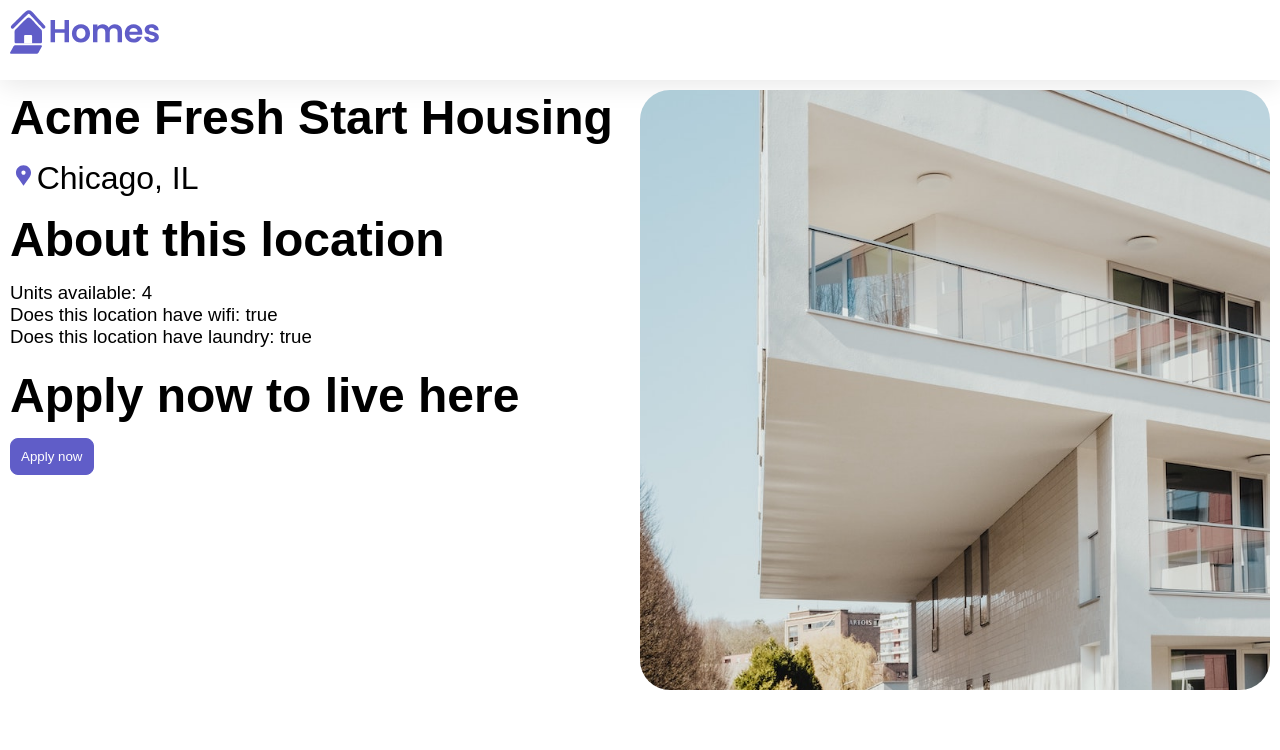
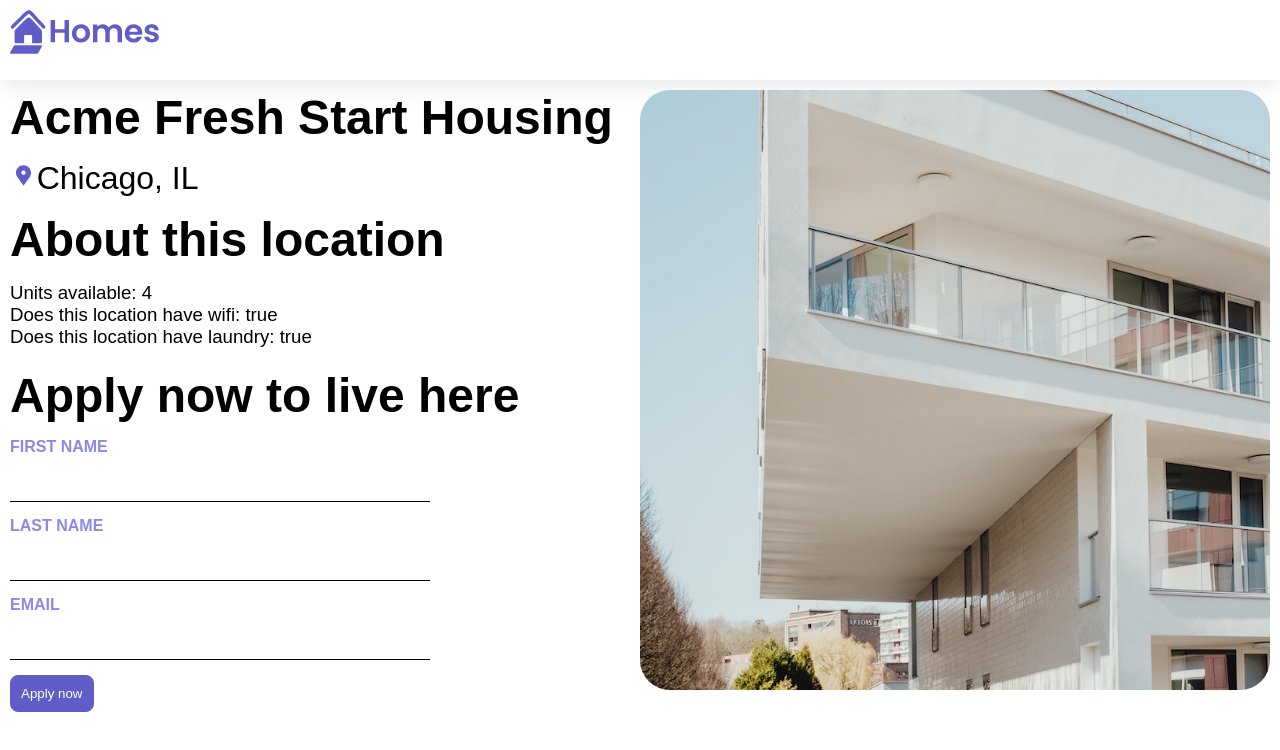
Before and after one commit to kosti996/homesApp, an Angular app: page /details/0 in a window 1280 px wide. Shown: the top 750 px of the page. Built offline with nearby package versions, Linux system fonts and the light colour scheme.

Commit message:
added form

```diff
--- a/src/app/details/details.component.html
+++ b/src/app/details/details.component.html
@@ -14,6 +14,17 @@
     </section>
     <section class="listing-apply">
         <h2 class="listing-heading">Apply now to live here</h2>
-        <button class="primary">Apply now</button>
+        <form [formGroup]="applyForm" (submit)="submitApplication()">
+            <label for="first-name">First Name</label>
+            <input id="first-name" type="text" formControlName="firstName">
+
+            <label for="last-name">Last Name</label>
+            <input id="last-name" type="text" formControlName="lastName">
+
+            <label for="email">Email</label>
+            <input id="email" type="email" formControlName="email">
+
+            <button type="submit" class="primary">Apply now</button>
+        </form>
     </section>
 </article>
--- a/src/app/details/details.component.ts
+++ b/src/app/details/details.component.ts
@@ -3,11 +3,12 @@
 import { ActivatedRoute } from '@angular/router';
 import { HousingService } from '../housing.service';
 import { HousingLocation } from '../housing-location';
+import { FormControl, FormGroup, ReactiveFormsModule } from '@angular/forms';
 
 @Component({
   selector: 'app-details',
   standalone: true,
-  imports: [CommonModule],
+  imports: [CommonModule, ReactiveFormsModule],
   templateUrl: './details.component.html',
   styleUrls: ['./details.component.css']
 })
@@ -15,9 +16,24 @@
   route: ActivatedRoute = inject(ActivatedRoute);
   housingService = inject(HousingService);
   housingLocation: HousingLocation | undefined;
+  applyForm = new FormGroup(
+    {
+      firstName: new FormControl(''),
+      lastName: new FormControl(''),
+      email: new FormControl('')
+    }
+  );
 
   constructor() {
     const housingLocationId = Number(this.route.snapshot.params['id']);
     this.housingLocation = this.housingService.getAllHousingLocationById(housingLocationId);
   }
+
+  submitApplication() {
+    this.housingService.submitApplication(
+      this.applyForm.value.firstName ?? '',
+      this.applyForm.value.lastName ?? '',
+      this.applyForm.value.email ?? ''
+    )
+  }
 }
--- a/src/app/housing.service.ts
+++ b/src/app/housing.service.ts
@@ -117,4 +117,8 @@
   getAllHousingLocationById(id: Number): HousingLocation | undefined {
     return this.housingLocationList.find(housingLocation => housingLocation.id === id);
   }
+
+  submitApplication(firstName: string, lastName: string, email: string) {
+    console.log(firstName, lastName, email);
+  }
 }
```
